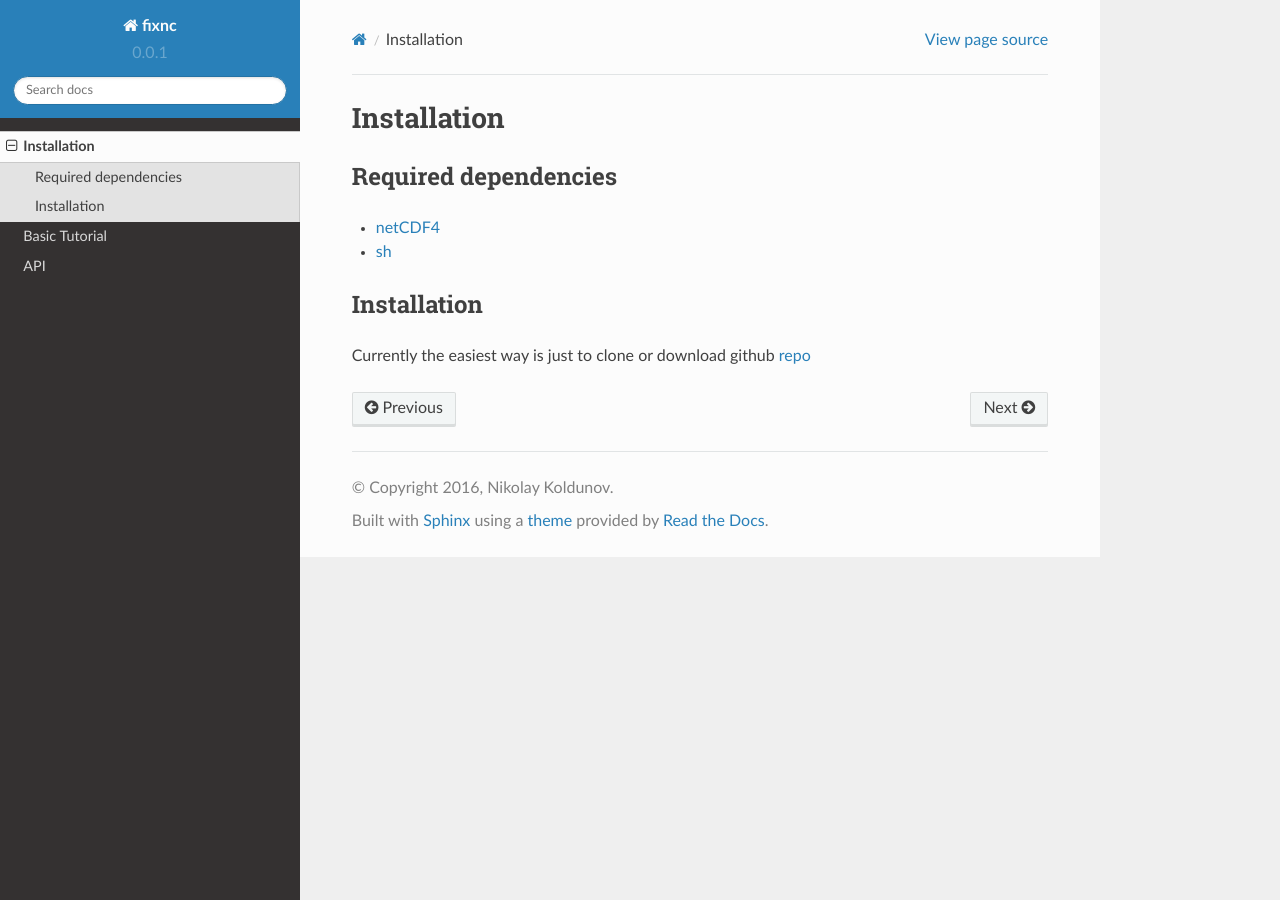
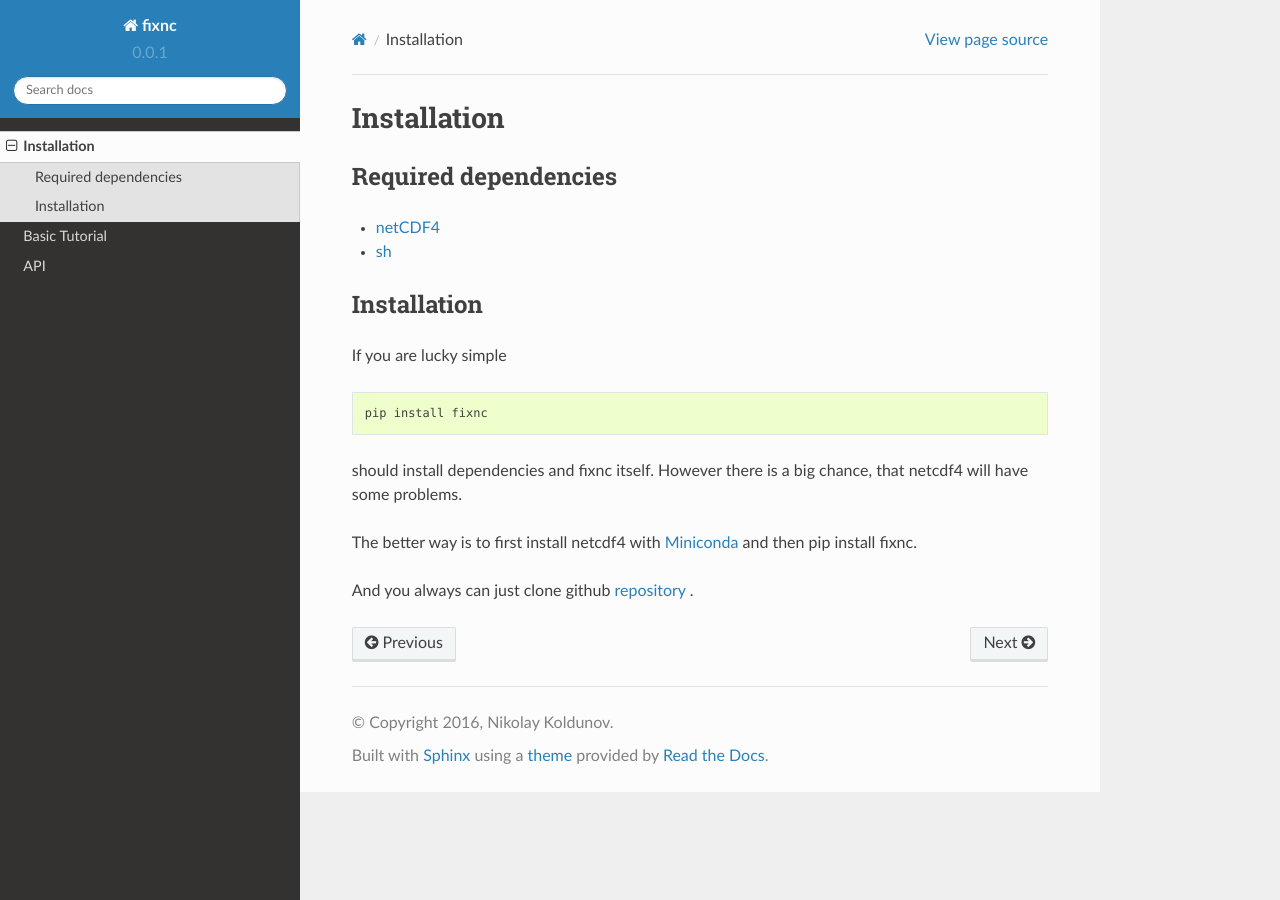
Before and after one commit to koldunovn/fixnc, a Sphinx documentation site: the page built from docs/installation.rst, in a window 1280 px wide. Built offline with Sphinx 7.4.7 and the Read the Docs theme 2.0.0, drawn with Linux system fonts in a browser that asks for light colours.

Commit message:
add pip install to installation

```diff
--- a/docs/installation.rst
+++ b/docs/installation.rst
@@ -14,6 +14,18 @@ Required dependencies
 Installation
 ------------
 
-Currently the easiest way is just to clone or download github `repo`_
+If you are lucky simple ::
 
-.. _repo: https://github.com/koldunovn/fixnc
+    pip install fixnc
+
+should install dependencies and fixnc itself. However there is a big chance, that netcdf4 will have some problems.
+
+The better way is to first install netcdf4 with Miniconda_ and then pip install fixnc.
+
+.. _Miniconda: http://conda.pydata.org/miniconda.html
+
+
+
+And you always can just clone github `repository`_ .
+
+.. _repository: https://github.com/koldunovn/fixnc
```
